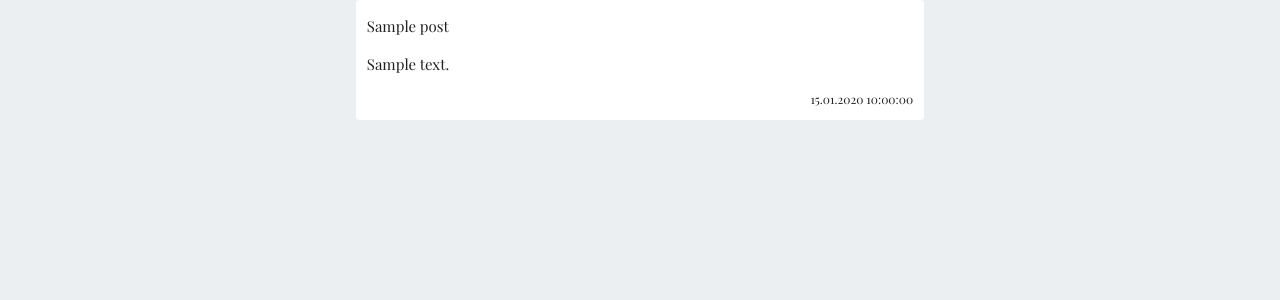
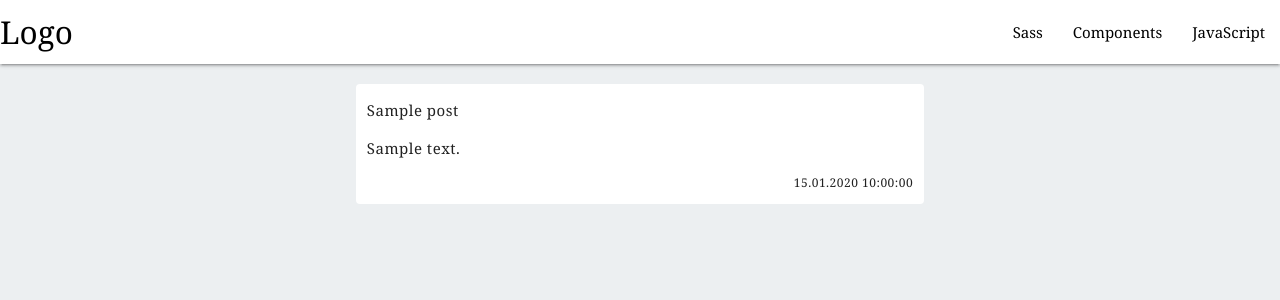
Before and after one commit to dstryaaa/topmeepo, a Django app: template first/templates/first/feed.html in a window 1280 px wide. Shown: the top 300 px of the page. Run offline with Django 3.2, Linux system fonts and the light colour scheme; the template is opened without the code that fills it: values that come from a table or form of the project are taken from there, others are empty; tables that the repository leaves empty hold one stand-in row (values such as "Sample post").

Commit message:
fix css feed

```diff
--- a/first/models.py
+++ b/first/models.py
@@ -1,4 +1,6 @@
 from django.db import models
+
+from django.contrib.auth.models import User
 
 
 class Post(models.Model):
--- a/first/templates/first/feed.html
+++ b/first/templates/first/feed.html
@@ -4,13 +4,29 @@
   <head>
     <meta http-equiv="Content-Type" content="text/html; charset="utf-8">
     <title>Лента постов</title>
-    <link href="https://fonts.googleapis.com/css?family=Playfair+Display" rel="stylesheet">
+    <link href="https://fonts.googleapis.com/css?family=Noto+Serif" rel="stylesheet">
     <link rel="stylesheet" href="https://cdnjs.cloudflare.com/ajax/libs/materialize/1.0.0/css/materialize.min.css">
-    <link rel="stylesheet" href="{% static 'css/style.css'%}" type="text/css" media="screen">
+    <link rel="stylesheet" href="{% static 'css/main.css'%}" type="text/css" media="screen">
   </head>
   <body>
 
-    <div class="row">
+    <header id="feedheader">
+      <nav>
+        <div class="nav-wrapper">
+          <a href="#" class="brand-logo">Logo</a>
+          <ul id="nav-mobile" class="right hide-on-med-and-down">
+            <li><a href="#1">Sass</a></li>
+            <li><a href="#2">Components</a></li>
+            <li><a href="#3">JavaScript</a></li>
+          </ul>
+        </div>
+      </nav>
+    </header>
+
+
+    <main id="feedmain">
+
+      <div class="row" id="feedposts">
 
         <div class="col s2">
         </div>
@@ -40,6 +56,11 @@
         </div>
 
       </div>
+    </main>
+
+    <footer>
+
+    </footer>
   <script src="https://cdnjs.cloudflare.com/ajax/libs/materialize/1.0.0/js/materialize.min.js"></script>
   </body>
 </html>
--- a/siteone/static/css/main.css
+++ b/siteone/static/css/main.css
@@ -1,77 +1,74 @@
-* {
-  box-sizing: border-box;
+body {
+  font-family: 'Noto Serif', serif;
+  background-color: #eceff1;
 }
 
-body {
-  margin: 0;
+#postcol {
+    background-color: white;
+    border-radius: 4px;
 }
 
-/* Style the header */
-.header {
-  background-color: #f1f1f1;
-  padding: 20px;
-  text-align: center;
+#post {
 }
 
-/* Style the top navigation bar */
-.topnav {
-  overflow: hidden;
-  background-color: #333;
+#postdatetime {
+    text-align: right;
+    font-size: 12px;
 }
 
-/* Style the topnav links */
-.topnav a {
-  float: left;
-  display: block;
-  color: #f2f2f2;
-  text-align: center;
-  padding: 14px 16px;
-  text-decoration: none;
+#title {
+    text-align: left;
+    font-size: 30px;
 }
 
-/* Change color on hover */
-.topnav a:hover {
-  background-color: #ddd;
-  color: black;
+#content {
+    font-size: 14px;
+    line-height: 20px;
 }
 
-/* Clear floats after the columns */
-.row:after {
-  content: "";
-  display: table;
-  clear: both;
+#postingform {
+
 }
 
-/* Responsive layout - makes the three columns stack on top of each other instead of next to each other */
-@media screen and (max-width: 600px) {
-  .column.side, .column.middle {
-    width: 100%;
-  }
+#title{
+    background-color: white;
 }
 
-/* Style the footer */
-.footer {
-  background-color: #f1f1f1;
-  padding: 10px;
-  text-align: center;
+#content{
+    background-color: white;
 }
 
-h2 {
-  text-align: center;
-  word-break: break-all;
+#cls8 {
+    background-color: white;
+    border: 2px solid #b2ebf2;
+    border-radius: 4px;
 }
 
-p {
-  text-indent: 50px;
-  text-align: justify;
-  letter-spacing: 3px;
+#inrow {
+    padding-top: 10px;
 }
 
-body {
-  background-color: red;
+#subpost {
+    padding-bottom: 5px;
 }
 
-.col.s6 {
-    border-left: 10px solid black;
-    border-right: 10px solid black;
+#feedmain {
+    letter-spacing: 0.5px;
+    padding-top: 20px;
 }
+
+.nav-wrapper{
+    background-color: white;
+}
+
+nav ul a {
+    color: black;
+}
+
+nav li:hover{
+    background-color: #18ffff;
+}
+
+nav .brand-logo {
+    color: black;
+}
--- a/siteone/static/css/style.css
+++ b/siteone/static/css/style.css
@@ -1,5 +1,5 @@
 body {
-  font-family: 'Playfair Display', serif;
+  font-family: 'Noto Serif', serif;
   background-color: #eceff1;
 }
 
@@ -51,3 +51,8 @@ body {
 #subpost {
     padding-bottom: 5px;
 }
+
+#feedmain {
+    padding-top: 20px;
+    letter-spacing: 3px;
+}
```
Lines whose indentation alone changed are shown as unchanged.
